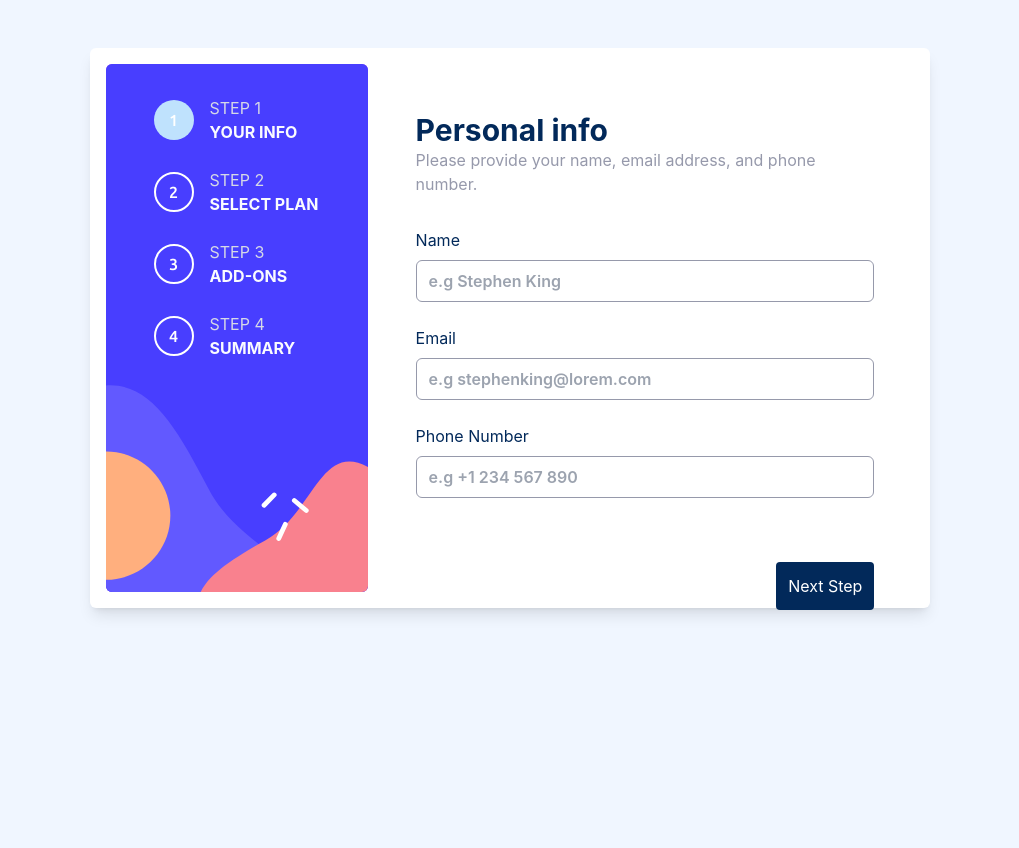
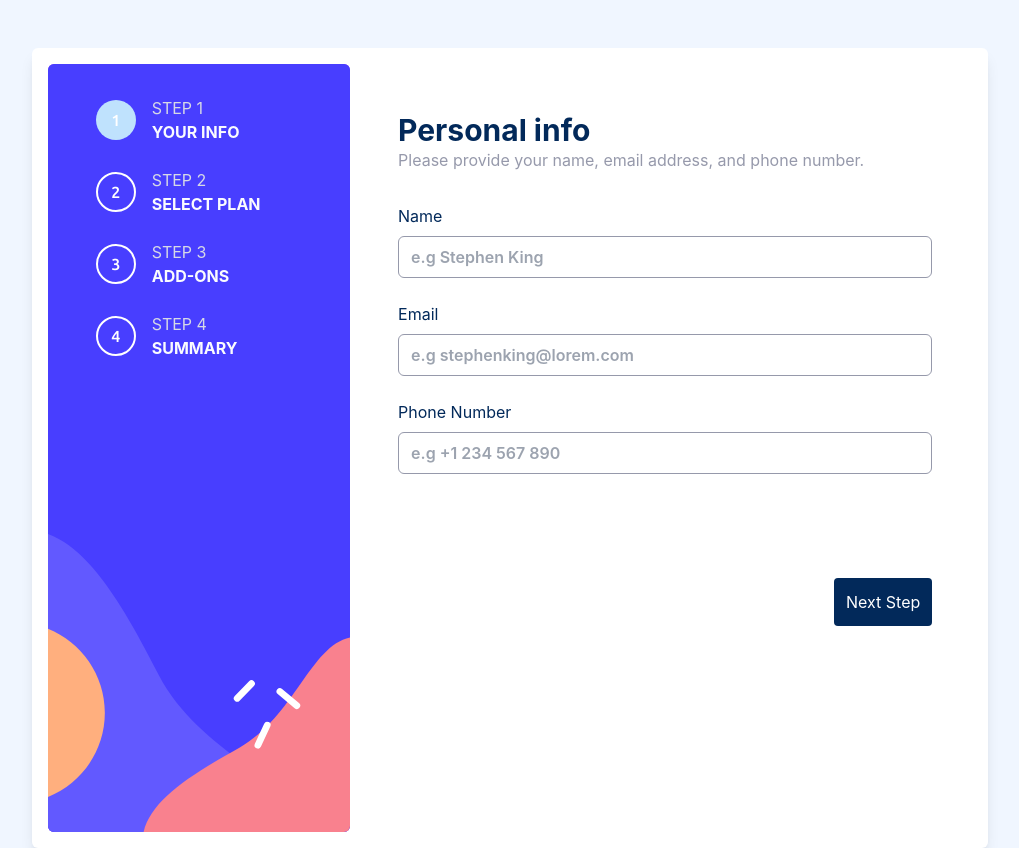
Before and after one commit to jeremiahlateef/multiform, a React (Vite) app: page / in a window 1280 px wide. Shown: the whole page, without its empty margins (130-1149 px from the left). Before the commit the page ends 800 px from the top, so only its background shows below. Built offline with nearby package versions, Linux system fonts and the light colour scheme.

Commit message:
styled the component

```diff
--- a/src/App.jsx
+++ b/src/App.jsx
@@ -14,7 +14,7 @@ function App() {
 
   return (
     <>
-      <div className="bg-alabaster md:bg-white mt-0  shadow-lg w-full mx-auto md:flex md:gap-x-12 md:w-5/6 lg:w-full md:h-[35rem]  md:items-start rounded-md relative md:p-4 h-[100vh]">
+      <div className="bg-alabaster md:bg-white mt-0  shadow-lg w-full mx-auto md:flex md:gap-x-12 md:w-5/6 lg:w-full md:h-[35rem]  md:items-start rounded-md relative md:p-4 min-h-[100vh]">
         <Buttons button={pages} value={value} setValue={setValue} />
 
         <div className="w-full bg-purple-500 h-1/4 md:h-full md:static absolute  md:w-2/5  md:rounded-md ">
```
